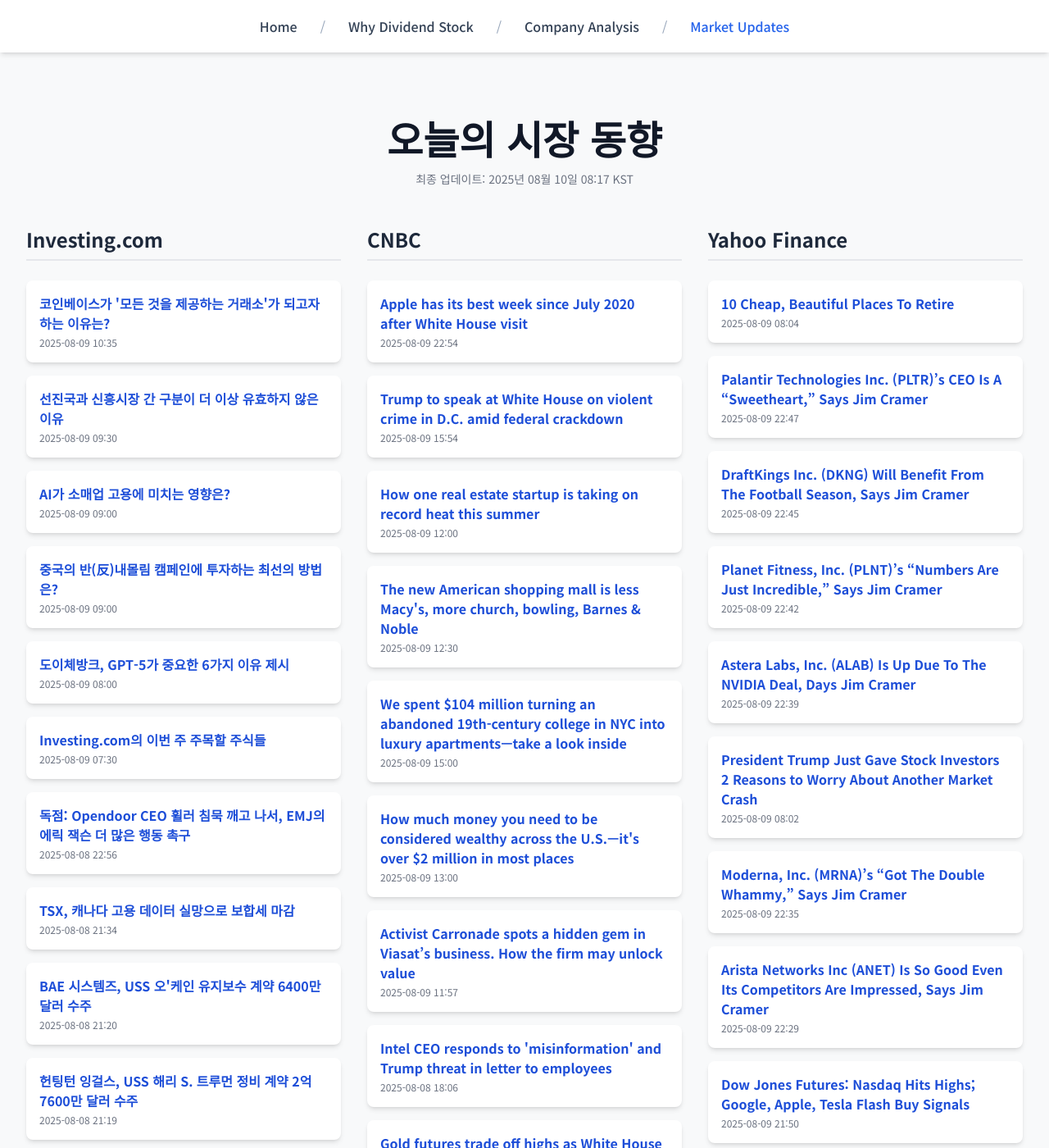
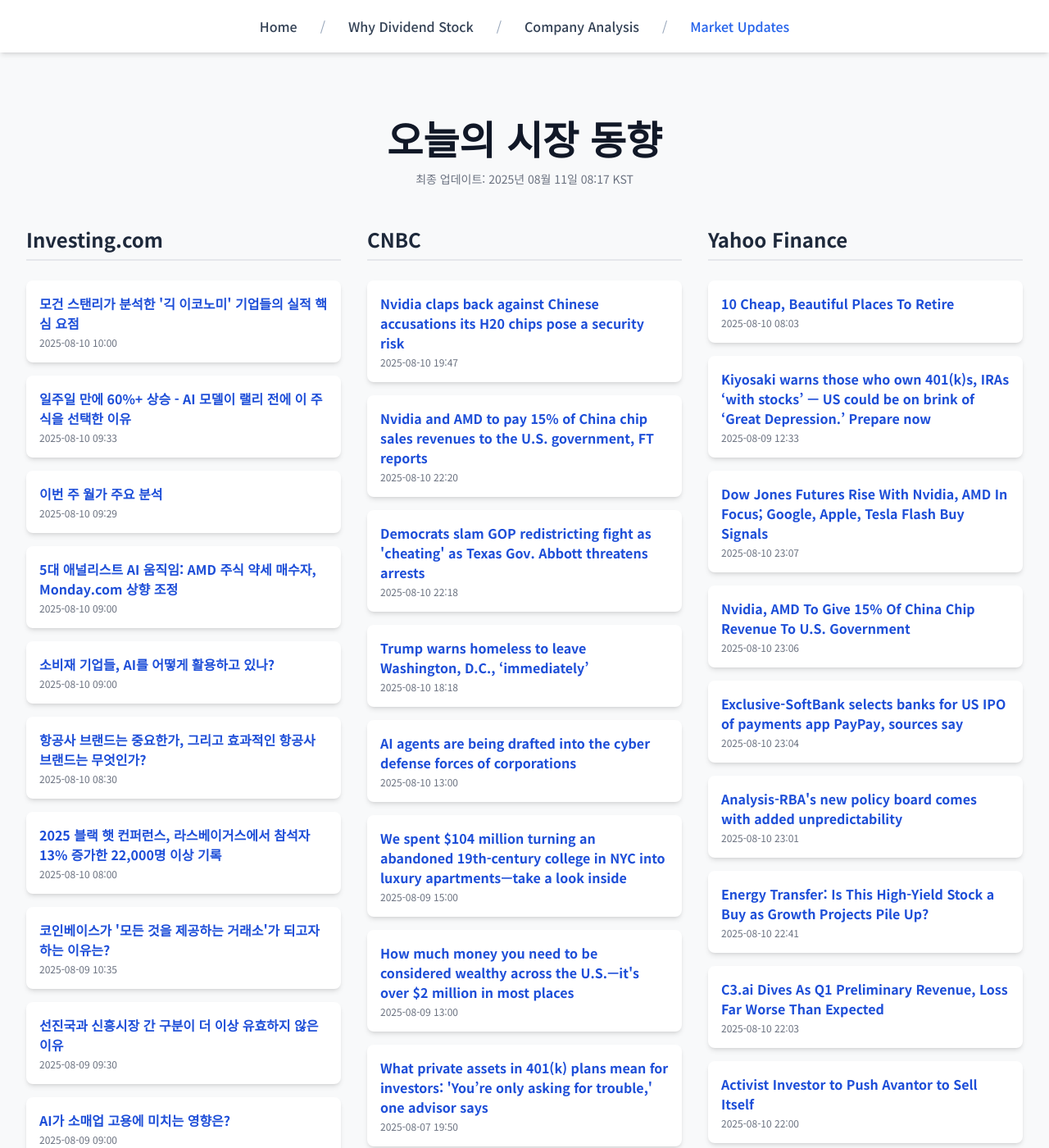
Before and after one commit to Kay-Hwang/my-company-analysis, a Jekyll site: the page built from market-updates.html, in a window 1280 px wide and 1400 px high. Shown: the whole window at 82% size. Built offline with Jekyll 4.4.1, drawn with Linux system fonts in a browser that asks for light colours; nearby versions of some CDN libraries; a script that is not in the unit is left out; some of the changed text lies outside the part shown.

Commit message:
Update daily data

```diff
--- a/_data/latest_data.json
+++ b/_data/latest_data.json
@@ -1,7 +1,49 @@
 {
-  "lastUpdated": "2025년 08월 10일 08:17 KST",
+  "lastUpdated": "2025년 08월 11일 08:17 KST",
   "news": {
     "investing": [
+      {
+        "title": "모건 스탠리가 분석한 '긱 이코노미' 기업들의 실적 핵심 요점",
+        "link": "https://kr.investing.com/news/stock-market-news/article-1588214",
+        "pubDate": "2025-08-10 10:00:06",
+        "summary": "모건 스탠리가 분석한 '긱 이코노미' 기업들의 실적 핵심 요점"
+      },
+      {
+        "title": "일주일 만에 60%+ 상승 - AI 모델이 랠리 전에 이 주식을 선택한 이유",
+        "link": "https://kr.investing.com/news/stock-market-news/article-1588212",
+        "pubDate": "2025-08-10 09:33:44",
+        "summary": "일주일 만에 60%+ 상승 - AI 모델이 랠리 전에 이 주식을 선택한 이유"
+      },
+      {
+        "title": "이번 주 월가 주요 분석",
+        "link": "https://kr.investing.com/news/stock-market-news/article-1588210",
+        "pubDate": "2025-08-10 09:29:37",
+        "summary": "이번 주 월가 주요 분석"
+      },
+      {
+        "title": "5대 애널리스트 AI 움직임: AMD 주식 약세 매수자, Monday.com 상향 조정",
+        "link": "https://kr.investing.com/news/stock-market-news/article-1588207",
+        "pubDate": "2025-08-10 09:00:17",
+        "summary": "5대 애널리스트 AI 움직임: AMD 주식 약세 매수자, Monday.com 상향 조정"
+      },
+      {
+        "title": "소비재 기업들, AI를 어떻게 활용하고 있나?",
+        "link": "https://kr.investing.com/news/stock-market-news/article-1588203",
+        "pubDate": "2025-08-10 09:00:05",
+        "summary": "소비재 기업들, AI를 어떻게 활용하고 있나?"
+      },
+      {
+        "title": "항공사 브랜드는 중요한가, 그리고 효과적인 항공사 브랜드는 무엇인가?",
+        "link": "https://kr.investing.com/news/stock-market-news/article-1588202",
+        "pubDate": "2025-08-10 08:30:04",
+        "summary": "항공사 브랜드는 중요한가, 그리고 효과적인 항공사 브랜드는 무엇인가?"
+      },
+      {
+        "title": "2025 블랙 햇 컨퍼런스, 라스베이거스에서 참석자 13% 증가한 22,000명 이상 기록",
+        "link": "https://kr.investing.com/news/stock-market-news/article-1588199",
+        "pubDate": "2025-08-10 08:00:04",
+        "summary": "2025 블랙 햇 컨퍼런스, 라스베이거스에서 참석자 13% 증가한 22,000명 이상 기록"
+      },
       {
         "title": "코인베이스가 '모든 것을 제공하는 거래소'가 되고자 하는 이유는?",
         "link": "https://kr.investing.com/news/stock-market-news/article-1588107",
@@ -19,74 +61,38 @@
         "link": "https://kr.investing.com/news/stock-market-news/article-1588102",
         "pubDate": "2025-08-09 09:00:11",
         "summary": "AI가 소매업 고용에 미치는 영향은?"
-      },
-      {
-        "title": "중국의 반(反)내몰림 캠페인에 투자하는 최선의 방법은?",
-        "link": "https://kr.investing.com/news/stock-market-news/article-1588100",
-        "pubDate": "2025-08-09 09:00:04",
-        "summary": "중국의 반(反)내몰림 캠페인에 투자하는 최선의 방법은?"
-      },
-      {
-        "title": "도이체방크, GPT-5가 중요한 6가지 이유 제시",
-        "link": "https://kr.investing.com/news/stock-market-news/article-1588095",
-        "pubDate": "2025-08-09 08:00:06",
-        "summary": "도이체방크, GPT-5가 중요한 6가지 이유 제시"
-      },
-      {
-        "title": "Investing.com의 이번 주 주목할 주식들",
-        "link": "https://kr.investing.com/news/stock-market-news/article-1588092",
-        "pubDate": "2025-08-09 07:30:52",
-        "summary": "Investing.com의 이번 주 주목할 주식들"
-      },
-      {
-        "title": "독점: Opendoor CEO 휠러 침묵 깨고 나서, EMJ의 에릭 잭슨 더 많은 행동 촉구",
-        "link": "https://kr.investing.com/news/stock-market-news/article-1588021",
-        "pubDate": "2025-08-08 22:56:19",
-        "summary": "독점: Opendoor CEO 휠러 침묵 깨고 나서, EMJ의 에릭 잭슨 더 많은 행동 촉구"
-      },
-      {
-        "title": "TSX, 캐나다 고용 데이터 실망으로 보합세 마감",
-        "link": "https://kr.investing.com/news/stock-market-news/article-1586662",
-        "pubDate": "2025-08-08 21:34:06",
-        "summary": "TSX, 캐나다 고용 데이터 실망으로 보합세 마감"
-      },
-      {
-        "title": "BAE 시스템즈, USS 오'케인 유지보수 계약 6400만 달러 수주",
-        "link": "https://kr.investing.com/news/stock-market-news/article-93CH-1588004",
-        "pubDate": "2025-08-08 21:20:38",
-        "summary": "BAE 시스템즈, USS 오'케인 유지보수 계약 6400만 달러 수주"
-      },
-      {
-        "title": "헌팅턴 잉걸스, USS 해리 S. 트루먼 정비 계약 2억 7600만 달러 수주",
-        "link": "https://kr.investing.com/news/stock-market-news/article-93CH-1588003",
-        "pubDate": "2025-08-08 21:19:35",
-        "summary": "헌팅턴 잉걸스, USS 해리 S. 트루먼 정비 계약 2억 7600만 달러 수주"
       }
     ],
     "cnbc": [
       {
-        "title": "Apple has its best week since July 2020 after White House visit",
-        "link": "https://www.cnbc.com/2025/08/08/apple-has-best-week-since-july-2020-after-tim-cooks-white-house-visit.html",
-        "pubDate": "Sat, 09 Aug 2025 22:54:58 GMT",
-        "summary": "Apple is the third-most valuable company, behind Microsoft and Nvidia and ahead of Google and Amazon."
+        "title": "Nvidia claps back against Chinese accusations its H20 chips pose a security risk",
+        "link": "https://www.cnbc.com/2025/08/10/nvidia-china-h20-chips.html",
+        "pubDate": "Sun, 10 Aug 2025 19:47:28 GMT",
+        "summary": "Nvidia pushed back Sunday in response to allegations from Chinese state media that its H20 artificial intelligence chips are a national security risk for China."
       },
       {
-        "title": "Trump to speak at White House on violent crime in D.C. amid federal crackdown",
-        "link": "https://www.cnbc.com/2025/08/09/trump-to-speak-at-white-house-on-violent-crime-in-dc.html",
-        "pubDate": "Sat, 09 Aug 2025 15:54:19 GMT",
-        "summary": "President Donald Trump ramped up his rhetoric about crime in Washington, D.C., after a former member of DOGE was assaulted in an attempted carjacking."
+        "title": "Nvidia and AMD to pay 15% of China chip sales revenues to the U.S. government, FT reports",
+        "link": "https://www.cnbc.com/2025/08/10/nvidia-amd-15percent-of-china-chip-sales-revenues-to-us-ft-reports.html",
+        "pubDate": "Sun, 10 Aug 2025 22:20:44 GMT",
+        "summary": "The arrangement comes as President Donald Trump's tariffs continue to reverberate through the global economy."
       },
       {
-        "title": "How one real estate startup is taking on record heat this summer",
-        "link": "https://www.cnbc.com/2025/08/09/real-estate-startup-runwise-cre-heating-cooling.html",
-        "pubDate": "Sat, 09 Aug 2025 12:00:01 GMT",
-        "summary": "Runwise combines future weather algorithms with a wireless temperature sensor network that speaks to a central control system."
+        "title": "Democrats slam GOP redistricting fight as 'cheating' as Texas Gov. Abbott threatens arrests",
+        "link": "https://www.cnbc.com/2025/08/10/texas-redistricting-trump-abbott-democrats-.html",
+        "pubDate": "Sun, 10 Aug 2025 22:18:44 GMT",
+        "summary": "Democratic lawmakers said the party has \"got to fight back\" against the redistricting effort in Texas."
       },
       {
-        "title": "The new American shopping mall is less Macy's, more church, bowling, Barnes & Noble",
-        "link": "https://www.cnbc.com/2025/08/09/americas-dying-shopping-malls-have-surprising-rebound-in-store.html",
-        "pubDate": "Sat, 09 Aug 2025 12:30:02 GMT",
-        "summary": "As mall staples like Macy's and Sears close, and Claire's declares bankruptcy, new success is arriving from businesses that lead to retail \"cross-shopping.\""
+        "title": "Trump warns homeless to leave Washington, D.C., ‘immediately’",
+        "link": "https://www.cnbc.com/2025/08/10/trump-crime-washington-dc-border-.html",
+        "pubDate": "Sun, 10 Aug 2025 18:18:29 GMT",
+        "summary": "President Donald Trump's remarks come as he has increased his rhetoric about countering crime in the District in recent days."
+      },
+      {
+        "title": "AI agents are being drafted into the cyber defense forces of corporations",
+        "link": "https://www.cnbc.com/2025/08/10/ai-agents-drafted-into-cybersecurity-defense-forces-of-companies.html",
+        "pubDate": "Sun, 10 Aug 2025 13:00:01 GMT",
+        "summary": "As cybercriminal organizations use more sophisticated AI for phishing attacks and other hacks, agentic AI is being deployed as a new line of defense."
       },
       {
         "title": "We spent $104 million turning an abandoned 19th-century college in NYC into luxury apartments—take a look inside",
@@ -101,90 +107,84 @@
         "summary": "Americans say you need $2.3 million to be wealthy in 2025, but that number changes depending on where they live."
       },
       {
-        "title": "Activist Carronade spots a hidden gem in Viasat’s business. How the firm may unlock value",
-        "link": "https://www.cnbc.com/2025/08/09/activist-carronade-spots-a-hidden-gem-in-viasats-business-how-the-firm-may-unlock-value.html",
-        "pubDate": "Sat, 09 Aug 2025 11:57:05 GMT",
-        "summary": "The activist investor appreciates Viasat's Defense and Advanced Technologies business, dubbing it a 'crown jewel' that may be due for a spinoff or IPO."
+        "title": "What private assets in 401(k) plans mean for investors: 'You’re only asking for trouble,' one advisor says",
+        "link": "https://www.cnbc.com/2025/08/07/trump-private-assets-retirement-plans.html",
+        "pubDate": "Thu, 07 Aug 2025 19:50:12 GMT",
+        "summary": "Millions of investors may soon have access to private assets in their 401(k) or other workplace retirement plans. What to know about the risks and rewards."
       },
       {
-        "title": "Intel CEO responds to 'misinformation' and Trump threat in letter to employees",
-        "link": "https://www.cnbc.com/2025/08/08/intel-ceo-responds-to-misinformation-and-trump-threat-in-letter.html",
-        "pubDate": "Fri, 08 Aug 2025 18:06:51 GMT",
-        "summary": "Intel CEO Lip-Bu Tan addressed \"misinformation\" about his previous roles on Thursday after President Donald Trump called for his resignation."
+        "title": "AI is creating new billionaires at a record pace",
+        "link": "https://www.cnbc.com/2025/08/10/ai-artificial-intelligence-billionaires-wealth.html",
+        "pubDate": "Sun, 10 Aug 2025 12:00:01 GMT",
+        "summary": "With time, and IPOs, many of today's private AI fortunes will eventually become more liquid, providing a historic opportunity for wealth management firms"
       },
       {
-        "title": "Gold futures trade off highs as White House to issue clarification on bullion tariffs",
-        "link": "https://www.cnbc.com/2025/08/08/gold-futures-trade-off-highs-as-white-house-to-issue-clarification-on-bullion-tariffs.html",
-        "pubDate": "Fri, 08 Aug 2025 18:56:32 GMT",
-        "summary": "Gold prices fell from a record high Friday after the White House said it will clarify \"misinformation\" about the precious metal facing tariffs."
-      },
-      {
-        "title": "From Starbucks to Smoothie King, restaurants seek to cash in on consumers' protein frenzy",
-        "link": "https://www.cnbc.com/2025/08/09/restaurants-starbucks-smoothie-king-first-watch-protein.html",
-        "pubDate": "Sat, 09 Aug 2025 12:00:01 GMT",
-        "summary": "Chains like Starbucks are adding protein-packed options, while Chick-fil-A and Panda Express are highlighting existing menu items that fit the trend."
+        "title": "Gen AI is coming for online checkout in seismic shift for internet shopping",
+        "link": "https://www.cnbc.com/2025/08/10/gen-ai-comes-online-checkout-seismic-shift-internet-shopping.html",
+        "pubDate": "Sun, 10 Aug 2025 12:30:01 GMT",
+        "summary": "A future in which gen AI like ChatGPT handle online checkout rather than directing consumers to retail sites is a major change for internet shopping."
       }
     ],
     "yahoo": [
       {
         "title": "10 Cheap, Beautiful Places To Retire",
         "link": "https://finance.yahoo.com/news/15-cheap-beautiful-places-retire-143120191.html",
-        "pubDate": "2025-08-09T08:04:06Z",
+        "pubDate": "2025-08-10T08:03:06Z",
         "summary": "10 Cheap, Beautiful Places To Retire"
       },
       {
-        "title": "Palantir Technologies Inc. (PLTR)’s CEO Is A “Sweetheart,” Says Jim Cramer",
-        "link": "https://finance.yahoo.com/news/palantir-technologies-inc-pltr-ceo-224758027.html",
-        "pubDate": "2025-08-09T22:47:58Z",
-        "summary": "Palantir Technologies Inc. (PLTR)’s CEO Is A “Sweetheart,” Says Jim Cramer"
+        "title": "Kiyosaki warns those who own 401(k)s, IRAs ‘with stocks’ — US could be on brink of ‘Great Depression.’ Prepare now",
+        "link": "https://finance.yahoo.com/news/kiyosaki-warns-those-own-401-123300954.html",
+        "pubDate": "2025-08-09T12:33:00Z",
+        "summary": "Kiyosaki warns those who own 401(k)s, IRAs ‘with stocks’ — US could be on brink of ‘Great Depression.’ Prepare now"
       },
       {
-        "title": "DraftKings Inc. (DKNG) Will Benefit From The Football Season, Says Jim Cramer",
-        "link": "https://finance.yahoo.com/news/draftkings-inc-dkng-benefit-football-224542661.html",
-        "pubDate": "2025-08-09T22:45:42Z",
-        "summary": "DraftKings Inc. (DKNG) Will Benefit From The Football Season, Says Jim Cramer"
+        "title": "Dow Jones Futures Rise With Nvidia, AMD In Focus; Google, Apple, Tesla Flash Buy Signals",
+        "link": "https://www.investors.com/market-trend/stock-market-today/dow-jones-futures-nvidia-amd-china-revenue-google-apple-tesla-buy-signals/?src=A00220&yptr=yahoo",
+        "pubDate": "2025-08-10T23:07:00Z",
+        "summary": "Dow Jones Futures Rise With Nvidia, AMD In Focus; Google, Apple, Tesla Flash Buy Signals"
       },
       {
-        "title": "Planet Fitness, Inc. (PLNT)’s “Numbers Are Just Incredible,” Says Jim Cramer",
-        "link": "https://finance.yahoo.com/news/planet-fitness-inc-plnt-numbers-224203508.html",
-        "pubDate": "2025-08-09T22:42:03Z",
-        "summary": "Planet Fitness, Inc. (PLNT)’s “Numbers Are Just Incredible,” Says Jim Cramer"
+        "title": "Nvidia, AMD To Give 15% Of China Chip Revenue To U.S. Government",
+        "link": "https://www.investors.com/news/technology/nvidia-amd-give-15-china-chip-revenue-u-s-government/?src=A00220&yptr=yahoo",
+        "pubDate": "2025-08-10T23:06:07Z",
+        "summary": "Nvidia, AMD To Give 15% Of China Chip Revenue To U.S. Government"
       },
       {
-        "title": "Astera Labs, Inc. (ALAB) Is Up Due To The NVIDIA Deal, Days Jim Cramer",
-        "link": "https://finance.yahoo.com/news/astera-labs-inc-alab-due-223904191.html",
-        "pubDate": "2025-08-09T22:39:04Z",
-        "summary": "Astera Labs, Inc. (ALAB) Is Up Due To The NVIDIA Deal, Days Jim Cramer"
+        "title": "Exclusive-SoftBank selects banks for US IPO of payments app PayPay, sources say",
+        "link": "https://finance.yahoo.com/news/exclusive-softbank-selects-banks-us-230448990.html",
+        "pubDate": "2025-08-10T23:04:48Z",
+        "summary": "Exclusive-SoftBank selects banks for US IPO of payments app PayPay, sources say"
       },
       {
-        "title": "President Trump Just Gave Stock Investors 2 Reasons to Worry About Another Market Crash",
-        "link": "https://finance.yahoo.com/news/president-trump-just-gave-stock-080200362.html",
-        "pubDate": "2025-08-09T08:02:00Z",
-        "summary": "President Trump Just Gave Stock Investors 2 Reasons to Worry About Another Market Crash"
+        "title": "Analysis-RBA's new policy board comes with added unpredictability",
+        "link": "https://finance.yahoo.com/news/analysis-rbas-policy-board-comes-230145622.html",
+        "pubDate": "2025-08-10T23:01:45Z",
+        "summary": "Analysis-RBA's new policy board comes with added unpredictability"
       },
       {
-        "title": "Moderna, Inc. (MRNA)’s “Got The Double Whammy,” Says Jim Cramer",
-        "link": "https://finance.yahoo.com/news/moderna-inc-mrna-got-double-223544539.html",
-        "pubDate": "2025-08-09T22:35:44Z",
-        "summary": "Moderna, Inc. (MRNA)’s “Got The Double Whammy,” Says Jim Cramer"
+        "title": "Energy Transfer: Is This High-Yield Stock a Buy as Growth Projects Pile Up?",
+        "link": "https://finance.yahoo.com/news/energy-transfer-high-yield-stock-224100535.html",
+        "pubDate": "2025-08-10T22:41:00Z",
+        "summary": "Energy Transfer: Is This High-Yield Stock a Buy as Growth Projects Pile Up?"
       },
       {
-        "title": "Arista Networks Inc (ANET) Is So Good Even Its Competitors Are Impressed, Says Jim Cramer",
-        "link": "https://finance.yahoo.com/news/arista-networks-inc-anet-good-222943789.html",
-        "pubDate": "2025-08-09T22:29:43Z",
-        "summary": "Arista Networks Inc (ANET) Is So Good Even Its Competitors Are Impressed, Says Jim Cramer"
+        "title": "C3.ai Dives As Q1 Preliminary Revenue, Loss Far Worse Than Expected",
+        "link": "https://www.investors.com/news/technology/ai-stock-dives-c3-ai-q1-preliminary-revenue-loss/?src=A00220&yptr=yahoo",
+        "pubDate": "2025-08-10T22:03:06Z",
+        "summary": "C3.ai Dives As Q1 Preliminary Revenue, Loss Far Worse Than Expected"
       },
       {
-        "title": "Dow Jones Futures: Nasdaq Hits Highs; Google, Apple, Tesla Flash Buy Signals",
-        "link": "https://www.investors.com/market-trend/stock-market-today/dow-jones-futures-nasdaq-high-google-apple-tesla-buy-signals/?src=A00220&yptr=yahoo",
-        "pubDate": "2025-08-09T21:50:16Z",
-        "summary": "Dow Jones Futures: Nasdaq Hits Highs; Google, Apple, Tesla Flash Buy Signals"
+        "title": "Activist Investor to Push Avantor to Sell Itself",
+        "link": "https://www.wsj.com/business/deals/activist-investor-to-push-avantor-to-sell-itself-4a86f7f9?siteid=yhoof2&yptr=yahoo",
+        "pubDate": "2025-08-10T22:00:00Z",
+        "summary": "Activist Investor to Push Avantor to Sell Itself"
       },
       {
-        "title": "Alphabet Inc. (GOOGL): “The Waymo Deal’s Good,’ Says Jim Cramer",
-        "link": "https://finance.yahoo.com/news/alphabet-inc-googl-waymo-deal-214758066.html",
-        "pubDate": "2025-08-09T21:47:58Z",
-        "summary": "Alphabet Inc. (GOOGL): “The Waymo Deal’s Good,’ Says Jim Cramer"
+        "title": "Bessent says new Fed chair should be someone who can examine organization, Nikkei reports",
+        "link": "https://finance.yahoo.com/news/bessent-says-fed-chair-someone-214149437.html",
+        "pubDate": "2025-08-10T21:41:49Z",
+        "summary": "Bessent says new Fed chair should be someone who can examine organization, Nikkei reports"
       }
     ]
   }
```
